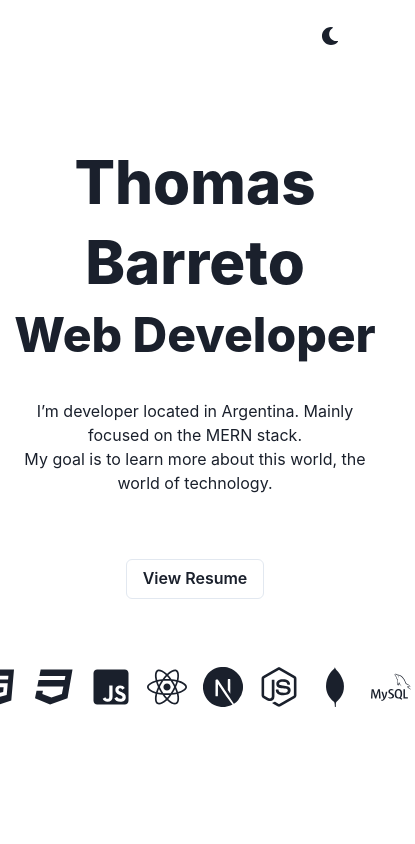
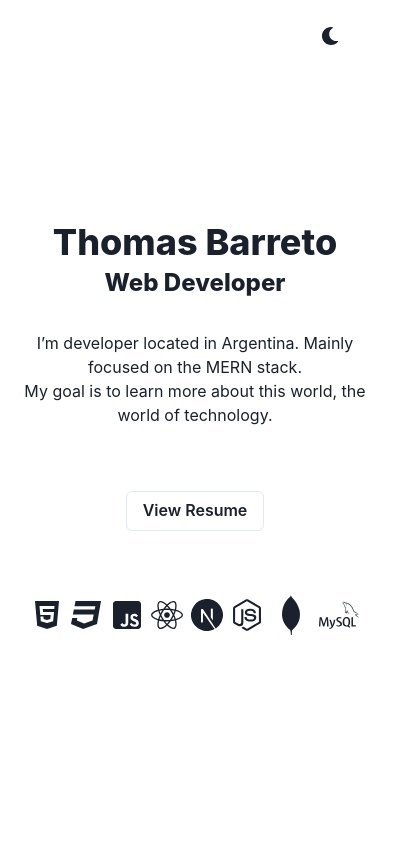
Before and after one commit to 1thomas13/Portfolio, a React (Create React App) app: page / in a window 390 px wide. Shown: the top 844 px of the page, 415 px wide, since content can reach past the window. Built offline with nearby package versions, Linux system fonts and the light colour scheme.

Commit message:
responsive

```diff
--- a/src/components/Contact.js
+++ b/src/components/Contact.js
@@ -67,8 +67,7 @@ export const Contact = () => {
 
         <motion.div variants={variants}>
           <Stack
-
-            w="96"
+            width={{base:64, md:96}}
             spacing={6}
             display='flex'
             alignItems='center'
@@ -124,10 +123,8 @@ export const Contact = () => {
         align="center"
       >
         <motion.div variants={variantss} textAlign="center">
-          <Text fontWeight={500} as='em' fontSize='md'>Made in Chakra and Framer Motion by Thomas Barreto</Text>
+          <Text fontWeight={500} as='em' fontSize={{base:'xs', md:'md'}}> Made in Chakra and Framer Motion by Thomas Barreto</Text>
         </motion.div>
-
-
       </Stack>
     </>
   );
--- a/src/components/Main.js
+++ b/src/components/Main.js
@@ -46,12 +46,12 @@ export const Main = () => {
     >
       <Heading
         as='h1'
-        fontSize='6xl'
+        fontSize={{base:'4xl', sm:'5xl', md:'6xl'}}
         fontWeight='extrabold'
       >
         Thomas Barreto
         <br></br>
-        <Text fontSize='5xl' textAlign='center'>Web Developer</Text>
+        <Text fontSize={{base:'2xl', sm:'4xl', md:'5xl'}} textAlign='center'>Web Developer</Text>
 
       </Heading>
 
@@ -69,49 +69,49 @@ export const Main = () => {
 
       <HStack justifyContent="center" alignItems="center">
         <Tooltip label="HTML">
-          <Box p="1">
-            <Icon w={10} h={10} as={FaHtml5} />
+          <Box p={{base: 0, md:1}}>
+            <Icon w={{base:8, md:10}} h={{base:8, md:10}} as={FaHtml5} />
           </Box>
         </Tooltip>
 
         <Tooltip label="CSS">
-          <Box p="1">
-            <Icon w={10} h={10} as={FaCss3} />
+          <Box p={{base: 0, md:1}}>
+            <Icon w={{base:8, md:10}} h={{base:8, md:10}} as={FaCss3} />
           </Box>
         </Tooltip>
 
         <Tooltip label="JavaScript">
-          <Box p="1">
-            <Icon w={10} h={10} as={FaJsSquare} />
+          <Box p={{base: 0, md:1}}>
+            <Icon w={{base:8, md:10}} h={{base:8, md:10}} as={FaJsSquare} />
           </Box>
         </Tooltip>
 
         <Tooltip label="React">
-          <Box p="1">
-            <Icon w={10} h={10} as={FaReact} />
+          <Box p={{base: 0, md:1}}>
+            <Icon w={{base:8, md:10}} h={{base:8, md:10}} as={FaReact} />
           </Box>
         </Tooltip>
 
         <Tooltip label="Next">
-          <Box p="1">
-            <Icon w={10} h={10} as={SiNextDotJs} />
+          <Box p={{base: 0, md:1}}>
+            <Icon w={{base:8, md:10}} h={{base:8, md:10}} as={SiNextDotJs} />
           </Box>
         </Tooltip>
 
         <Tooltip label="Node">
-          <Box p="1">
-            <Icon w={10} h={10} as={FaNodeJs} />
+          <Box p={{base: 0, md:1}} >
+            <Icon w={{base:8, md:10}} h={{base:8, md:10}} as={FaNodeJs} />
           </Box>
         </Tooltip>
 
         <Tooltip label="MongoDB">
-          <Box p="1">
+          <Box p={{base: 0, md:1}}>
             <Icon w={10} h={10} as={SiMongodb} />
           </Box>
         </Tooltip>
 
         <Tooltip label="Mysql">
-          <Box p="1">
+          <Box p={{base: 0, md:1}}>
             <Icon w={10} h={10} as={SiMysql} />
           </Box>
         </Tooltip>
```
